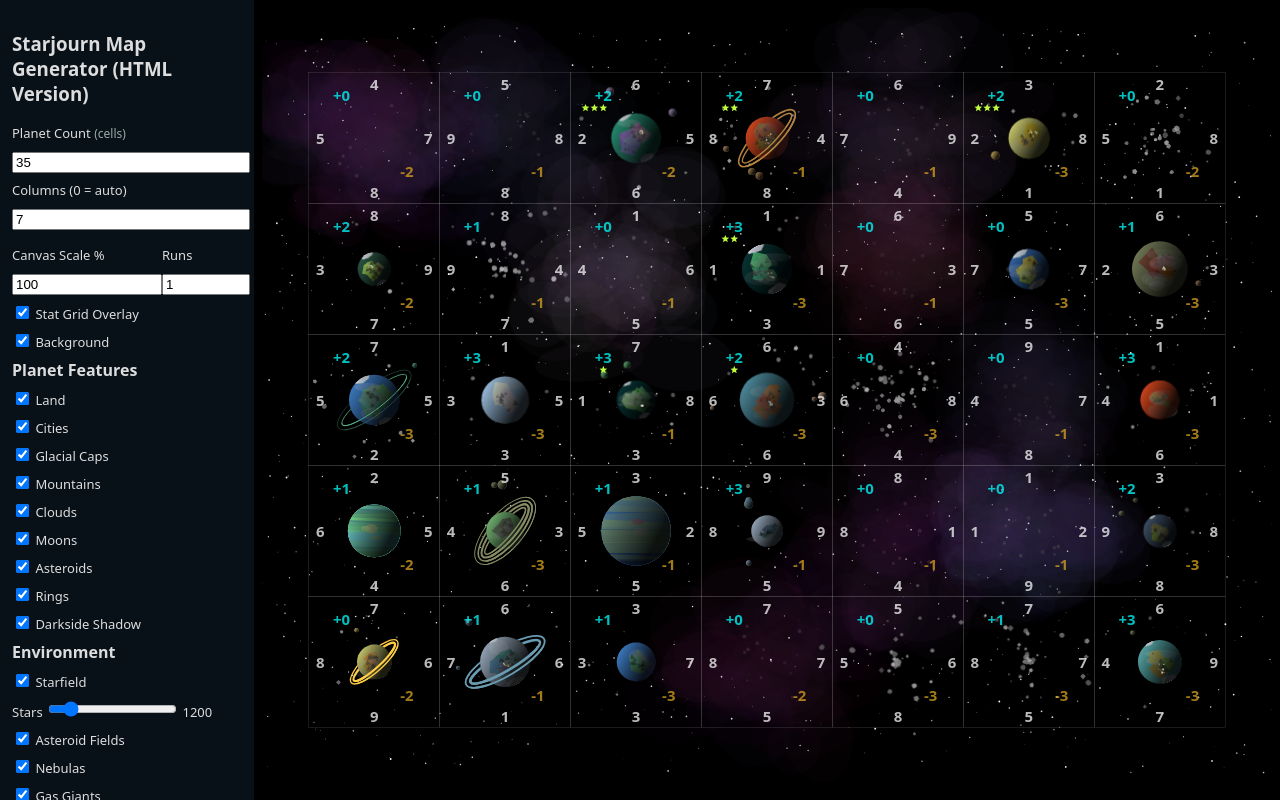
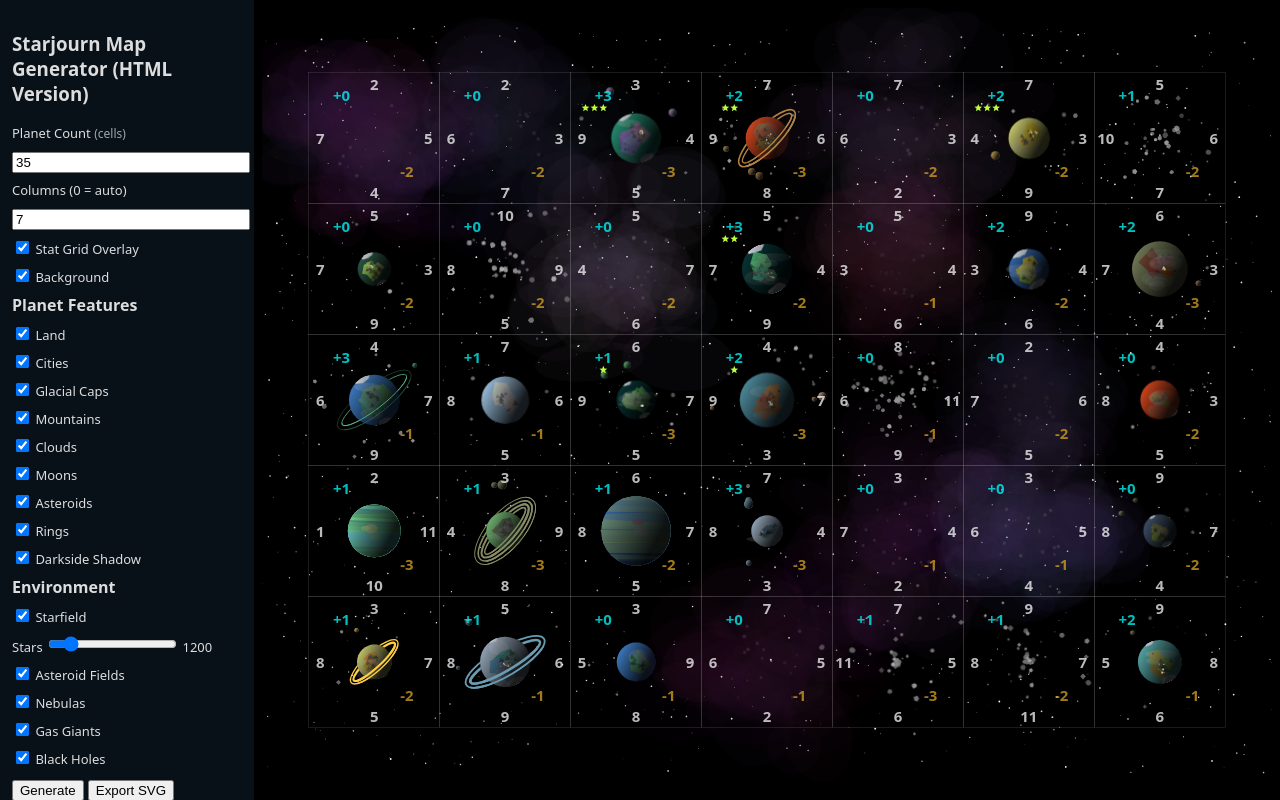
Before and after one commit to smurphshire/Starjourn-Map-Gen, a plain HTML site: page index.html in a window 1280 px wide. Drawn offline with Linux system fonts and the light colour scheme.

Commit message:
Update index.html

```diff
--- a/index.html
+++ b/index.html
@@ -29,7 +29,7 @@
         <label>Columns (0 = auto)</label>
         <input id="cols" type="number" value="7" min="0" />
       </div>
-      <div class="control row">
+<div class="control row" style="display: none;">
   <div style="flex:1">
     <label>Canvas Scale %</label>
     <input id="scale" type="number" value="100" min="10" />
@@ -39,6 +39,7 @@
     <input id="runs" type="number" value="1" min="1" />
   </div>
 </div>
+
 
       <div class="control">
         <label><input id="doGrid" type="checkbox" checked/> Stat Grid Overlay</label>
@@ -72,7 +73,7 @@
         <button id="generate">Generate</button>
         <button id="export">Export SVG</button>
       </div>
-      <p class="muted">Starjourn Generator HTML version 1.0 <br> Copyright SPM 2026</p>
+      <p class="muted">Starjourn Generator HTML version 1.3 <br> Copyright SPM 2026</p>
     </div>
     <div class="main">
       <div style="width:100%;height:100%;background:#000">
@@ -101,7 +102,6 @@
 
   function createPolygon(parent,cx,cy,r,sides){ const p = createSVG('polygon',{points:polygonPoints(cx,cy,r,sides,0.25)}); parent.appendChild(p); return p; }
 
-  // draw a 5-point star polygon
   function createStar(parent,x,y,outerR,fill){
     const innerR = outerR * 0.45;
     let pts = [];
@@ -120,7 +120,6 @@
     return star;
   }
 
-  // Palettes (ported from original JSX)
   const PALETTES = [
     {base:[70,140,220], land:[90,200,150]},
     {base:[220,170,90], land:[200,120,70]},
@@ -150,27 +149,20 @@
     {base:[255,160,90], land:[255,215,75]}
   ];
 
-  // Ensure a <defs> element exists for gradients
   function ensureDefs(){ let defs = canvas.querySelector('defs'); if(!defs){ defs = createSVG('defs'); canvas.appendChild(defs);} return defs; }
 
-  // Create a rotated linear gradient for darkside shadow
   function makeShadowGradient(id, rotation){ const defs = ensureDefs(); const g = createSVG('linearGradient',{id:id, x1:'0%', y1:'0%', x2:'100%', y2:'0%'}); g.setAttribute('gradientTransform', `rotate(${rotation})`); const s1 = createSVG('stop',{offset:'0%', 'stop-color':'rgba(0,0,0,0)','stop-opacity':'0'}); const s2 = createSVG('stop',{offset:'100%', 'stop-color':'#000','stop-opacity':'1'}); g.appendChild(s1); g.appendChild(s2); defs.appendChild(g); return g; }
 
-  // Apply a darkside shadow ellipse to a parent group at cx,cy with radius r
   function applyDarkside(parent, cx, cy, r, rotation=28, opacity=0.88){ const gid = 'sh' + Math.random().toString(36).slice(2); makeShadowGradient(gid, rotation); const sh = createSVG('ellipse',{cx:cx - r*SHADOW_OFFSET, cy:cy, rx:r, ry:r, fill:`url(#${gid})`, opacity:opacity}); parent.appendChild(sh); return sh; }
 
-  // Planet (simplified port)
   function createPlanet(parent,cx,cy,r,opts){
     const g = createSVG('g'); parent.appendChild(g);
     let hasCity = false;
     let cityRating = 0;
-    // choose palette
     const palette = PALETTES[randInt(0, PALETTES.length-1)];
-    // base
     const baseColor = color(palette.base[0], palette.base[1], palette.base[2]);
     const base = createSVG('circle',{cx:cx,cy:cy,r:r,fill:baseColor}); g.appendChild(base);
 
-    // land
     const landZones = [];
     if(opts.land){
       const landGroup = createSVG('g'); g.appendChild(landGroup);
@@ -180,7 +172,6 @@
         const py = cy + rand(-r*0.32,r*0.32);
         const pr = rand(r*0.08,r*0.5);
         landZones.push({x:px,y:py,r:pr});
-        // land color based on palette.land with slight random tint
         const landR = Math.min(255, Math.max(0, palette.land[0] + rand(-30,30)));
         const landG = Math.min(255, Math.max(0, palette.land[1] + rand(-30,30)));
         const landB = Math.min(255, Math.max(0, palette.land[2] + rand(-30,30)));
@@ -189,7 +180,7 @@
       }
     }
 
-    // mountains
+
     if(opts.mountains && landZones.length){
       const mt = createSVG('g'); g.appendChild(mt);
       let mtCount = randInt(10,20);
@@ -205,11 +196,8 @@
       }
     }
 
-    // clouds
     if(opts.clouds){ const clouds = createSVG('g'); g.appendChild(clouds); for(let i=0;i<randInt(0,12);i++){ const w=rand(20,60),h=rand(8,28); const e = createSVG('ellipse',{cx:cx+rand(-r*0.3,r*0.3),cy:cy+rand(-r*0.65,r*0.65),rx:w,ry:h,fill:'#fff',opacity:rand(0.08,0.22)}); clouds.appendChild(e);} }
 
-    // poles (glacial caps)
-    // when enabled, only 66% of planets to have
     if(opts.poles && Math.random() < 0.6666667){
       const poleContent = createSVG('g');
       const poleGroup = createSVG('g');
@@ -254,7 +242,6 @@
       addPole(cy + poleOffset);
       addPole(cy - (poleOffset * 1.052));
 
-      // rotate ~28deg counterclockwise
       const rot = -28;
       poleContent.setAttribute('transform', `rotate(${rot} ${cx} ${cy})`);
 
@@ -267,10 +254,8 @@
       g.appendChild(poleGroup);
     }
 
-    // shadow (gradient darkside) for planet
     if(opts.shadow){ applyDarkside(g, cx, cy, r*(1.02), 28, 0.88); }
 
-    // rings: create horizontal ellipses, duplicate back+front, clip front with rectangle whose top aligns to equator, then rotate both groups together
     if(opts.rings && Math.random()<0.4){
       const ringsBack = createSVG('g');
       ringsBack.setAttribute('id','RINGS_BACK');
@@ -288,7 +273,6 @@
         defs.appendChild(lg);
       }
 
-      // pick a single rotation for the whole ring collection (small variation around horizontal)
       const rot = rand(40,60);
 
       let maxRx = 0; let maxRy = 0;
@@ -299,42 +283,32 @@
         const ry = r * (1.6 + step);
         if(rx > maxRx) maxRx = rx;
         if(ry > maxRy) maxRy = ry;
-        // ellipses oriented along horizontal equator (no per-ring rotation)
         const el = createSVG('ellipse',{cx:cx, cy:cy, rx:rx, ry:ry, fill:'none', stroke:`url(#${gName})`, 'stroke-width': rand(0.55, 8.5), opacity:1});
         ringsBack.appendChild(el);
       }
 
-      // place back rings behind the planet base
-      // apply rotation to the back group
       ringsBack.setAttribute('transform', `rotate(${rot} ${cx} ${cy})`);
       g.insertBefore(ringsBack, base);
 
-      // duplicate front rings and clip with rectangle that bisects the group along its long axis
       const ringsFront = ringsBack.cloneNode(true);
       ringsFront.setAttribute('id','RINGS_CLIP_GROUP');
       const cpId = 'ringclip_' + Math.random().toString(36).slice(2);
       const cp = createSVG('clipPath',{id:cpId});
       const groupWidth = maxRx * 6;
       const groupHeight = maxRy * 1.5;
-      // create a rectangle whose top is at the planet equator (cy), full group width, half the height;
-      // rotate the rect around the planet center so it aligns with the rings' major axis
       const rect = createSVG('rect',{x: cx - groupWidth/2, y: cy, width: groupWidth, height: groupHeight/2});
       rect.setAttribute('transform', `rotate(${rot + 220} ${cx} ${cy})`);
       cp.appendChild(rect);
       defs.appendChild(cp);
       ringsFront.setAttribute('clip-path', `url(#${cpId})`);
-      // apply same rotation to front group (clone already has transform from clone; reset then set)
       ringsFront.setAttribute('transform', `rotate(${rot} ${cx} ${cy})`);
       g.appendChild(ringsFront);
     }
 
-    // moons (inherit planet palette colors)
     if(opts.moons){ const moons = createSVG('g'); g.appendChild(moons); const inherit = rand(0.55,0.86); for(let i=0;i<randInt(0,4);i++){ const angle=rand(0,Math.PI*2),dist=r+rand(40,100),mx=cx+Math.cos(angle)*dist,my=cy+Math.sin(angle)*dist,mr=rand(6,15); const baseGray = randInt(150,240); const rCol = Math.min(255, baseGray * (1 - inherit) + palette.land[0] * inherit); const gCol = Math.min(255, baseGray * (1 - inherit) + palette.land[1] * inherit); const bCol = Math.min(255, baseGray * (1 - inherit) + palette.land[2] * inherit); const m = createSVG('circle',{cx:mx,cy:my,r:mr,fill:color(rCol,gCol,bCol),opacity:1}); moons.appendChild(m); if(opts.shadow){ applyDarkside(moons, mx, my, mr, 28, 0.88); } } }
 
-    // asteroids (grayscale)
     if(opts.asteroids){ const aG=createSVG('g'); g.appendChild(aG); for(let i=0;i<randInt(0,28);i++){ const angle=rand(0,Math.PI*2),dist=r+rand(30,120),ax=cx+Math.cos(angle)*dist,ay=cy+Math.sin(angle)*dist; const rock=createPolygon(aG,ax,ay,rand(2,8),randInt(4,7)); const gVal = randInt(80,180); rock.setAttribute('fill',color(gVal,gVal,gVal)); rock.setAttribute('opacity',rand(0.6,1)); }}
 
-    // city lights
     if(opts.city && landZones.length && Math.random()<0.6){
       const cityG=createSVG('g'); g.appendChild(cityG);
       const zone=landZones[randInt(0,landZones.length-1)];
@@ -349,10 +323,8 @@
   function createAsteroidField(parent,cx,cy,r){ const g=createSVG('g'); parent.appendChild(g); for(let i=0;i<randInt(40,150);i++){ const angle=rand(0,Math.PI*2),dist=Math.pow(Math.random(),1.75)*r*2.8,x=cx+Math.cos(angle)*dist,y=cy+Math.sin(angle)*dist; const rock=createPolygon(g,x,y,rand(2,10),randInt(4,8)); const gVal = randInt(90,180); rock.setAttribute('fill',color(gVal,gVal,gVal)); rock.setAttribute('opacity',rand(0.6,1)); } return g }
 
   function createNebula(parent,cx,cy,r){ const g=createSVG('g'); parent.appendChild(g); const baseR=randInt(120,255), baseG=randInt(50,200), baseB=randInt(120,255); for(let l=0;l<randInt(3,6);l++){ for(let i=0;i<randInt(12,25);i++){ const angle=rand(0,Math.PI*2),dist=Math.pow(Math.random(),0.7)*r*2.5,x=cx+Math.cos(angle)*dist,y=cy+Math.sin(angle)*dist,w=rand(80,200),h=rand(60,160); const e=createSVG('ellipse',{cx:x,cy:y,rx:w,ry:h,fill:color(Math.min(255,baseR+rand(-50,50)),Math.min(255,baseG+rand(-50,50)),Math.min(255,baseB+rand(-50,50))),opacity:rand(0.04,0.12)}); e.setAttribute('transform',`rotate(${rand(-30,30)} ${x} ${y})`); g.appendChild(e);} }
-    // core slightly more visible
     const coreR=r*rand(0.2,0.9); const core=createSVG('circle',{cx:cx,cy:cy,r:coreR,fill:color(Math.min(255,baseR+60),Math.min(255,baseG+60),Math.min(255,baseB+60)),opacity:rand(0.01,0.05)}); g.appendChild(core);
     for(let s=0;s<randInt(10,45);s++){ const sz=rand(2,6.5); const star=createSVG('circle',{cx:cx+rand(-r,r),cy:cy+rand(-r,r),r:sz,fill:color(Math.min(255,baseR+80),Math.min(255,baseG+80),Math.min(255,baseB+80)),opacity:rand(0.6,1)}); g.appendChild(star);}
-    // overall nebula transparency slightly increased
     g.setAttribute('opacity', rand(0.18,0.36));
     return g }
 
@@ -360,11 +332,8 @@
   function createBlackHole(parent, cx, cy, r) {
     const g = createSVG('g'); parent.appendChild(g);
 
-    // 1. CHOOSE A SMALLER SIZE FOR THE CORE AND ACCRETION LAYER
-    // Adjust the 0.55 factor to change how tiny the actual black circle is
     const coreR = r * 0.55;
 
-    // Create the stepping dark background layers using the new core size
     for (let i = 0; i < 9; i++) {
         const t = i / 9;
         const size = coreR * (1 + t * 0.5);
@@ -372,12 +341,10 @@
         g.appendChild(s);
     }
 
-    // Choose a stroke color and a slightly lighter aura color
     const strokeR = randInt(100, 255), strokeG = randInt(100, 255), strokeB = randInt(100, 255);
     const auraR = Math.min(255, strokeR + 60), auraG = Math.min(255, strokeG + 60), auraB = Math.min(255, strokeB + 60);
 
     const defs = ensureDefs();
-    // Per-instance aura gradient
     const auraId = 'bhAura_' + Math.random().toString(36).slice(2);
     const rg = createSVG('radialGradient', { id: auraId, cx: '50%', cy: '50%', r: '50%', fx: '50%', fy: '50%' });
     rg.appendChild(createSVG('stop', { offset: '0%', 'stop-color': color(auraR, auraG, auraB), 'stop-opacity': '0.5' }));
@@ -385,7 +352,6 @@
     rg.appendChild(createSVG('stop', { offset: '100%', 'stop-color': color(auraR, auraG, auraB), 'stop-opacity': '0' }));
     defs.appendChild(rg);
 
-    // Create/ensure a subtle roughen filter (turbulence + displacement)
     if (!defs.querySelector('#roughen')) {
         const f = createSVG('filter', { id: 'roughen', x: '-50%', y: '-50%', width: '200%', height: '200%' });
         const turb = createSVG('feTurbulence', { type: 'fractalNoise', baseFrequency: '0.6', numOctaves: '2', seed: Math.floor(Math.random() * 1000) });
@@ -393,7 +359,6 @@
         f.appendChild(turb); f.appendChild(disp); defs.appendChild(f);
     }
 
-    // 2. THE AURAS (These still use the original 'r' to stretch far across the numbers)
     const auraRot = rand(-42.5, 12.5);
     const aura1 = createSVG('ellipse', { cx: cx, cy: cy, rx: r * 2.6, ry: r * 1.3, fill: `url(#${auraId})`, opacity: 0.9 });
     aura1.setAttribute('transform', `rotate(${auraRot} ${cx} ${cy})`);
@@ -403,7 +368,6 @@
     aura2.setAttribute('transform', `rotate(${90 + auraRot} ${cx} ${cy})`);
     aura2.setAttribute('filter', 'url(#roughen)'); g.appendChild(aura2);
 
-    // 3. MAIN CORE (This now uses the new smaller coreR size)
     const core = createSVG('circle', { cx: cx, cy: cy, r: coreR, fill: '#000', stroke: color(strokeR, strokeG, strokeB), 'stroke-width': 2.5 });
     g.appendChild(core);
 
@@ -431,7 +395,6 @@
     const bandGroup=createSVG('g');
     bandGroup.setAttribute('clip-path',`url(#${cid})`);
 
-    // Planet Bands
     for(let i=0;i<randInt(24,40);i++){
         const t=i/(randInt(24,40)-1);
         const lat=(t-0.5)*2;
@@ -449,9 +412,7 @@
         bandGroup.appendChild(rect);
     }
 
-    // =========================================================
-    // STORMS INTEGRATION
-    // =========================================================
+
     if (Math.random() < 0.6){
         const stormCount = 1 + randInt(1, 3);
 
@@ -462,16 +423,13 @@
             const sx = cx + rand(-rr * 0.4, rr * 0.4);
             const sy = cy + rand(-rr * 0.3, rr * 0.3);
 
-            // Calculate randomized storm colors based on the current palette
             const stormR = Math.min(255, palette.base[0] + rand(60, 120));
             const stormG = Math.min(255, palette.base[1] + rand(-20, 60));
             const stormB = Math.max(0, palette.base[2] - rand(40, 80));
             const stormColor = color(stormR, stormG, stormB);
 
-            // In SVGs, opacity is defined from 0.0 to 1.0 (converting your 50-70 range)
             const stormOpacity = rand(50, 70) / 100;
 
-            // Create SVG Ellipse for the storm
             const storm = createSVG('ellipse', {
                 cx: sx,
                 cy: sy,
@@ -502,7 +460,6 @@
   const startX=150 + CELL_SIZE*0.5;
   const startY=150 + CELL_SIZE*0.5;
 
-    // Helper functions from your JSX code
   function plusRoll(type, hasCity){
     if (type === "planet"){
       if (hasCity) return randInt(1, 3);
@@ -527,18 +484,40 @@
     return randInt(1, 3);
   }
 
-    for(let r=0;r<rows;r++){
-        for(let c=0;c<cols;c++){
+for(let r=0; r<rows; r++){
+    for(let c=0; c<cols; c++){
         const index=r*cols+c;
         const cx=startX + c*CELL_SIZE;
         const cy=startY + r*CELL_SIZE;
-
         const type = cellTypes ? cellTypes[index] : "planet";
         const hasCity = cellHasCity ? cellHasCity[index] : false;
 
-            const rolls = [randInt(1,9),randInt(1,9),randInt(1,9),randInt(1,9)];
+        let min, max;
+        if (type === "planet") { min = 3; max = 9; }
+        else if (type === "asteroid") { min = 5; max = 11; }
+        else if (type === "nebula") { min = 2; max = 7; }
+        else if (type === "gasgiant") { min = 1; max = 11; }
+        else if (type === "blackhole") { min = 1; max = 4; }
+        else { min = 1; max = 10; }
+
+        const pool = [];
+        for (let i = min; i <= max; i++) {
+            pool.push(i);
+        }
+
+        for (let i = pool.length - 1; i > 0; i--) {
+            const j = Math.floor(Math.random() * (i + 1));
+            const temp = pool[i];
+            pool[i] = pool[j];
+            pool[j] = temp;
+        }
+
+        const rolls = [pool[0], pool[1], pool[2], pool[3]];
+        // -------------------------------------------------------
+
         const fontSize=48;
         const white='#ffffff';
+
 
         // Top text side
         const t1=createSVG('text',{x:cx, y:cy - CELL_SIZE*0.4125, 'text-anchor':'middle', 'dominant-baseline':'central', 'font-size':fontSize, 'font-weight':'bold', fill:white, opacity:0.73});
@@ -561,18 +540,15 @@
         parent.appendChild(t4);
 
 
-            // Calculate modifier values
       const plusVal = "+" + plusRoll(type, hasCity);
       const minusVal = "-" + minusRoll(type, hasCity);
 
       // Positioning coordinates
       const plusX = cx - CELL_SIZE * 0.25;
       const plusY = cy - CELL_SIZE * 0.33;
-
       const minusX = cx + CELL_SIZE * 0.25;
       const minusY = cy + CELL_SIZE * 0.25;
 
-            // Render + modifier text (Cyan, Bold)
       const plusText = createSVG('text', {
         x: plusX,
         y: plusY,
@@ -582,12 +558,11 @@
         'font-weight': 'bold',
         fill: '#00ffff',
         opacity: 0.75,
-                transform: `rotate(0, ${plusX}, ${plusY})` // Rotate if needed
+        transform: `rotate(0, ${plusX}, ${plusY})`
       });
       plusText.textContent = plusVal;
       parent.appendChild(plusText);
 
-            // Render - modifier text (Goldenrod, Bold)
       const minusText = createSVG('text', {
         x: minusX,
         y: minusY,
@@ -597,12 +572,11 @@
         'font-weight': 'bold',
         fill: '#daa520',
         opacity: 0.75,
-                transform: `rotate(0, ${minusX}, ${minusY})` // Rotate if needed
+        transform: `rotate(0, ${minusX}, ${minusY})`
       });
       minusText.textContent = minusVal;
       parent.appendChild(minusText);
 
-            // City star rating in upper-left quadrant center
       if(hasCity){
         const rating = (cellCityRating && cellCityRating[index]) ? cellCityRating[index] : 1;
         const starX = cx - CELL_SIZE * 0.25;
@@ -617,7 +591,6 @@
   }
 }
 
-  // Main runner
   function runOnce(settings){
     clearSVG();
     const spacing = 420; const cols = (settings.columns>0)?settings.columns:Math.ceil(Math.sqrt(settings.count));
@@ -625,10 +598,8 @@
     const width = 150*2 + cols*spacing; const height = 150*2 + rows*spacing;
     canvas.setAttribute('viewBox', `0 0 ${width} ${height}`);
 
-    // background
     if(settings.doBG){ const bg=createSVG('rect',{x:0,y:0,width:width,height:height,fill:'#000'}); canvas.appendChild(bg);}
 
-    // starfield should be behind planets but above the background
     if(settings.doStars){ const starG=createSVG('g'); canvas.appendChild(starG); for(let s=0;s<settings.starCount;s++){ const x=rand(0,width), y=rand(0,height), sz=rand(0.5,3); const star=createSVG('circle',{cx:x,cy:y,r:sz,fill:'#fff',opacity:rand(0.6,1)}); starG.appendChild(star);} }
 
     const master = createSVG('g'); canvas.appendChild(master);
@@ -662,11 +633,9 @@
 
     if(settings.doGrid){ const grid = addGlobalGrid(canvas,cols,rows); addCellStats(canvas,cols,rows,cellTypes,cellHasCity,cellCityRating); }
 
-    // scale master group
     const userScale = settings.scale||100; master.setAttribute('transform',`scale(${userScale/100})`);
   }
 
-  // UI wiring
   document.getElementById('starCount').addEventListener('input',e=>document.getElementById('starLabel').textContent=e.target.value);
   document.getElementById('generate').addEventListener('click',()=>{
     const settings = {
```
Lines whose indentation alone changed are shown as unchanged.
